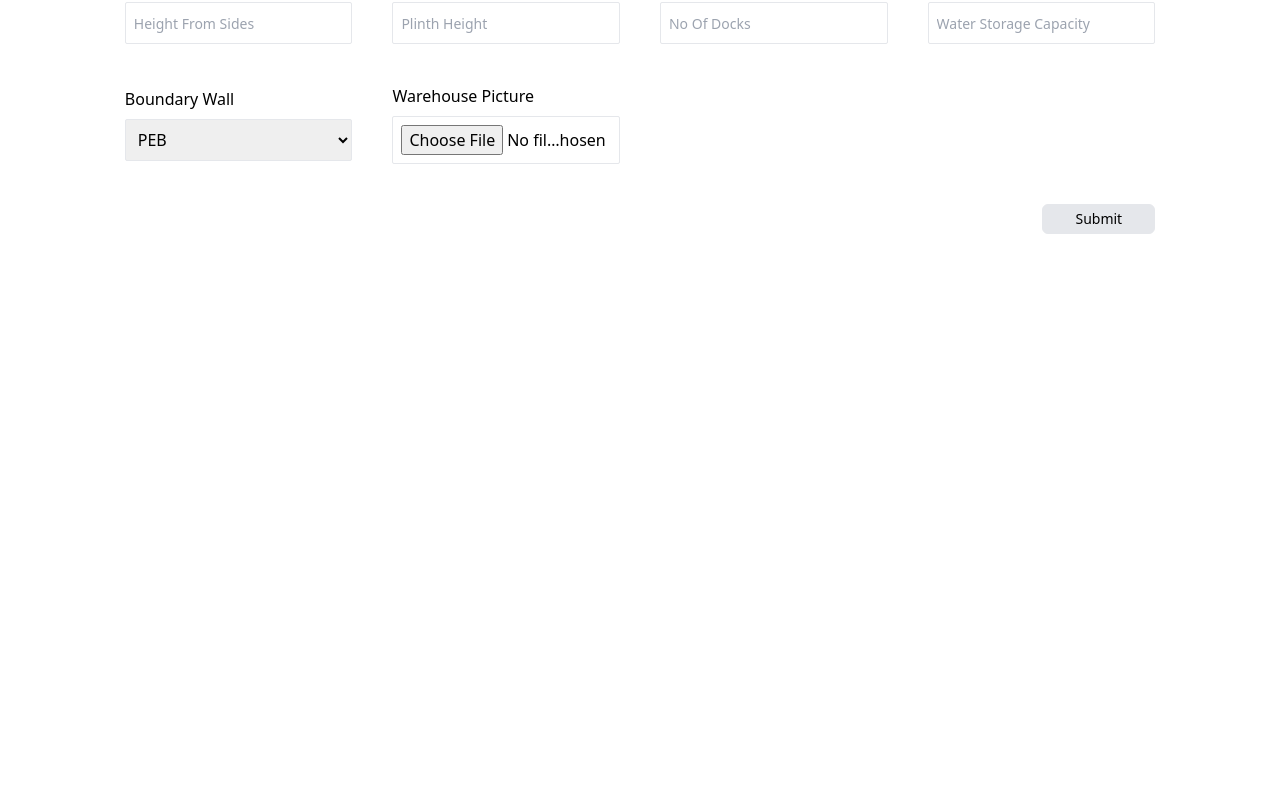
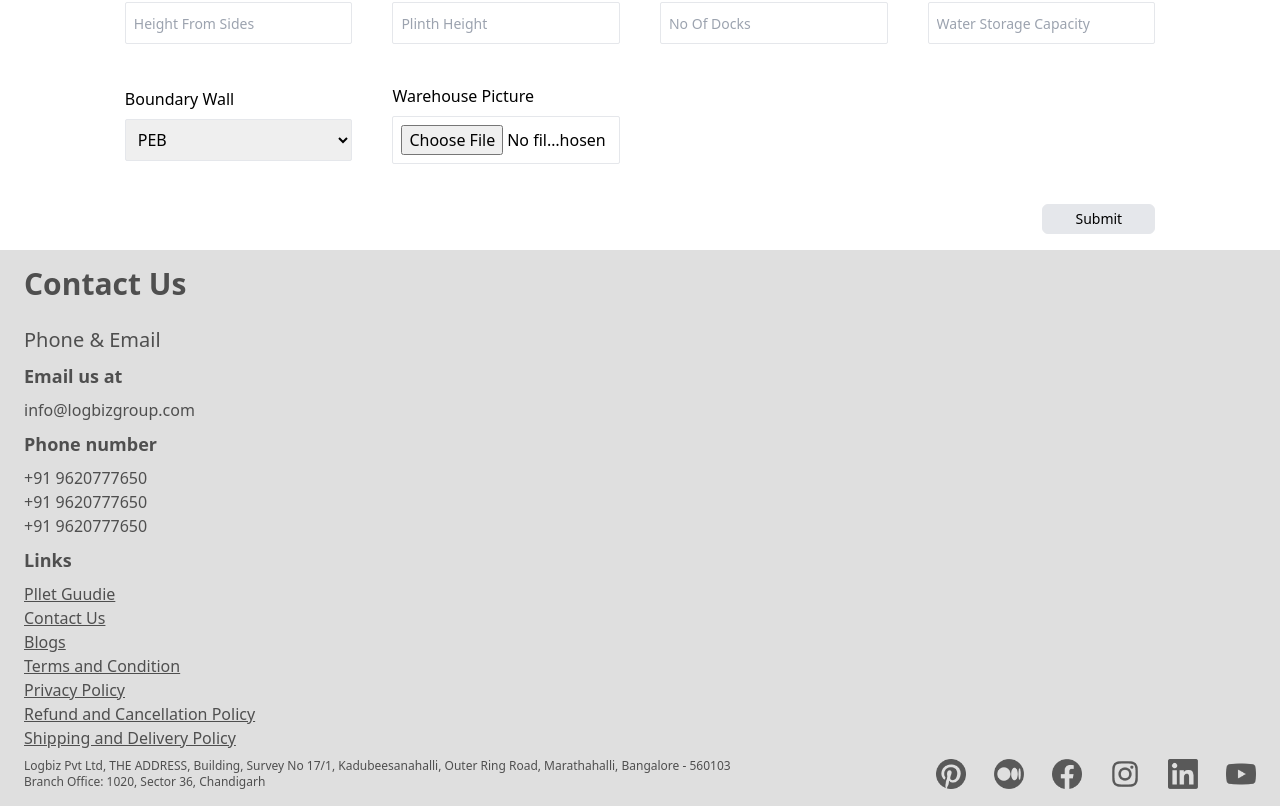
Before and after one commit to Logbiz-Private-Lilmited/LogbizFB, a React (Vite) app: page /#/wform in a window 1280 px wide. Shown: the part 1132-1938 px from the top of the page. Before the commit the page ends 1382 px from the top, so only its background shows below. Built offline with nearby package versions, Linux system fonts and the light colour scheme.

Commit message:
Added footer component in App and added more visible bg color to it

```diff
--- a/src/App.jsx
+++ b/src/App.jsx
@@ -8,6 +8,7 @@ import { ContactView } from "./views/ContactView";
 import Signup from "./components/Signup/Signup";
 import { LoginView } from "./views/LoginView";
 import WarehouseListing from "./components/Forms/WarehouseListing";
+import Footer from "./components/Footer/Footer";
 
 function App() {
   return (
@@ -26,6 +27,7 @@ function App() {
           <Route path="/wform" element={<WarehouseListing />} />
         </Routes>
       </div>
+      <Footer />
     </div>
   );
 }
--- a/src/components/Footer/Footer.jsx
+++ b/src/components/Footer/Footer.jsx
@@ -7,7 +7,7 @@ import YoutubeIcon from "../../assets/footerAssets/youtube.png";
 
 const Footer = () => {
   return (
-    <footer className="h-full px-6 py-4 w-full bg-[#F6F4F4]">
+    <footer className="h-full px-6 py-4 w-full bg-[#dfdfdf]">
       <section className="flex flex-col gap-y-2 text-[#4F4F4F] justify-center items-start">
         <h1 className="font-bold text-3xl mb-4">Contact Us</h1>
         <h3 className="text-xl">Phone & Email</h3>
```
